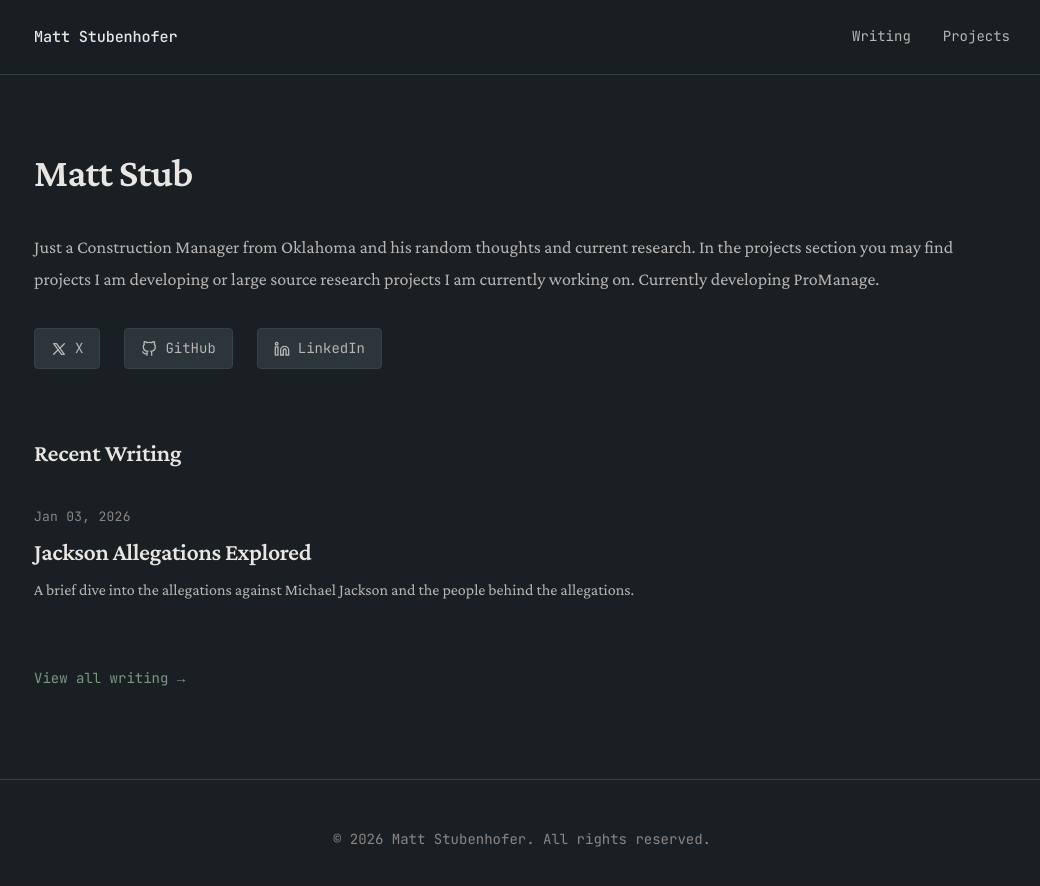
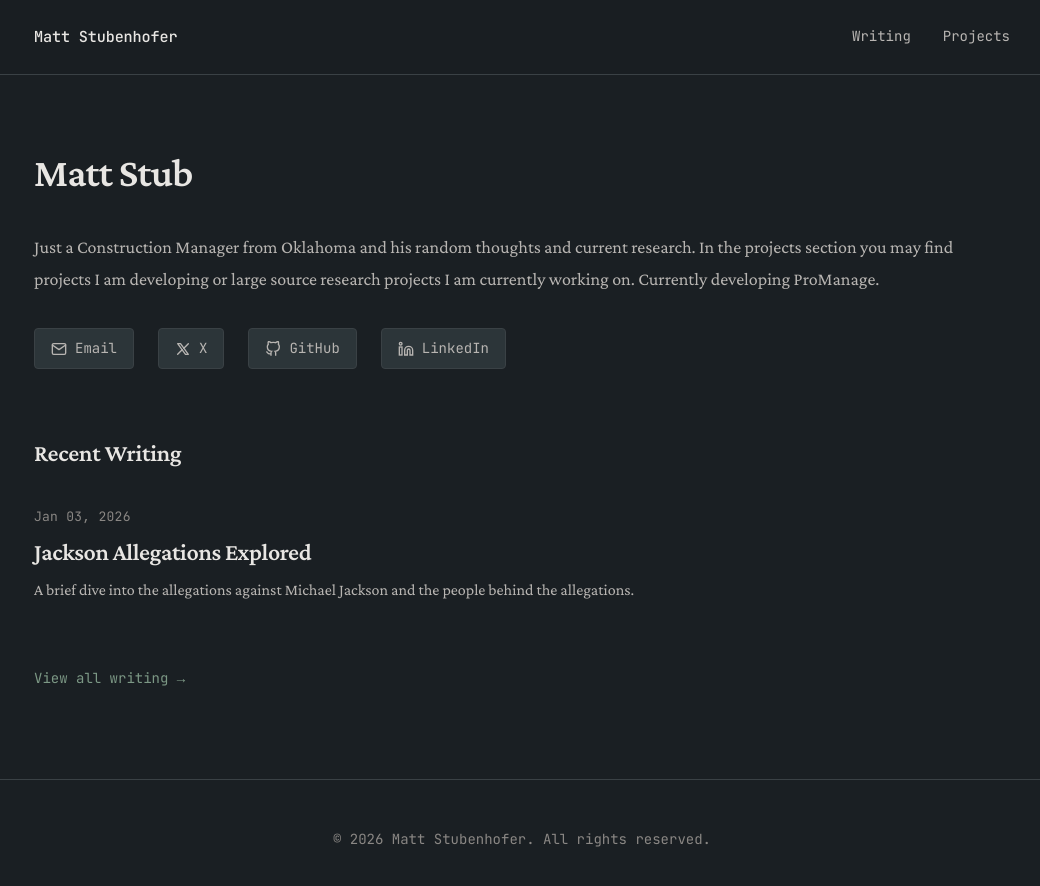
Before and after one commit to mattstub/mattstub.github.io, a Jekyll site: the page built from index.html, in a window 1280 px wide. Shown: the top 886 px of the page, without its empty margins (118-1158 px from the left). Built offline with Jekyll 4.4.1, drawn with Linux system fonts in a browser that asks for light colours.

Commit message:
Add email contact link in social links
Added a mailto link for email contact in the social links section.

```diff
--- a/index.html
+++ b/index.html
@@ -11,6 +11,13 @@ title: Home
         Currently developing ProManage.
     </p>
     <div class="social-links">
+        <a href="mailto:site@mattstub.com">
+            <svg width="20" height="20" viewBox="0 0 24 24" fill="none" stroke="currentColor" stroke-width="2" stroke-linecap="round" stroke-linejoin="round">
+                <path d="M4 4h16c1.1 0 2 .9 2 2v12c0 1.1-.9 2-2 2H4c-1.1 0-2-.9-2-2V6c0-1.1.9-2 2-2z"></path>
+                <polyline points="22,6 12,13 2,6"></polyline>
+            </svg>
+            Email
+        </a>
         <a href="https://x.com/mattstub" target="_blank" rel="noopener noreferrer">
             <svg width="20" height="20" viewBox="0 0 24 24" fill="none" stroke="currentColor" stroke-width="2" stroke-linecap="round" stroke-linejoin="round">
                 <path d="M4 4l11.733 16h4.267l-11.733 -16z"></path>
```
